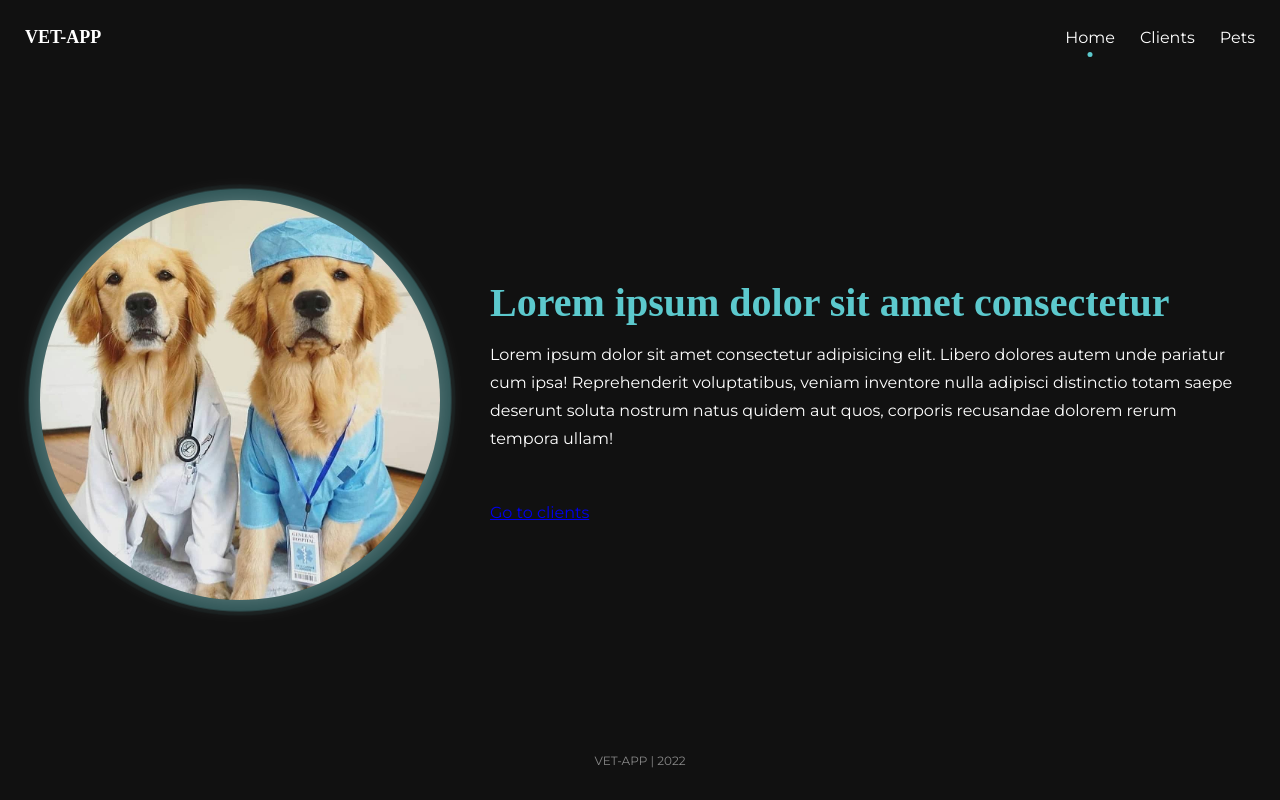
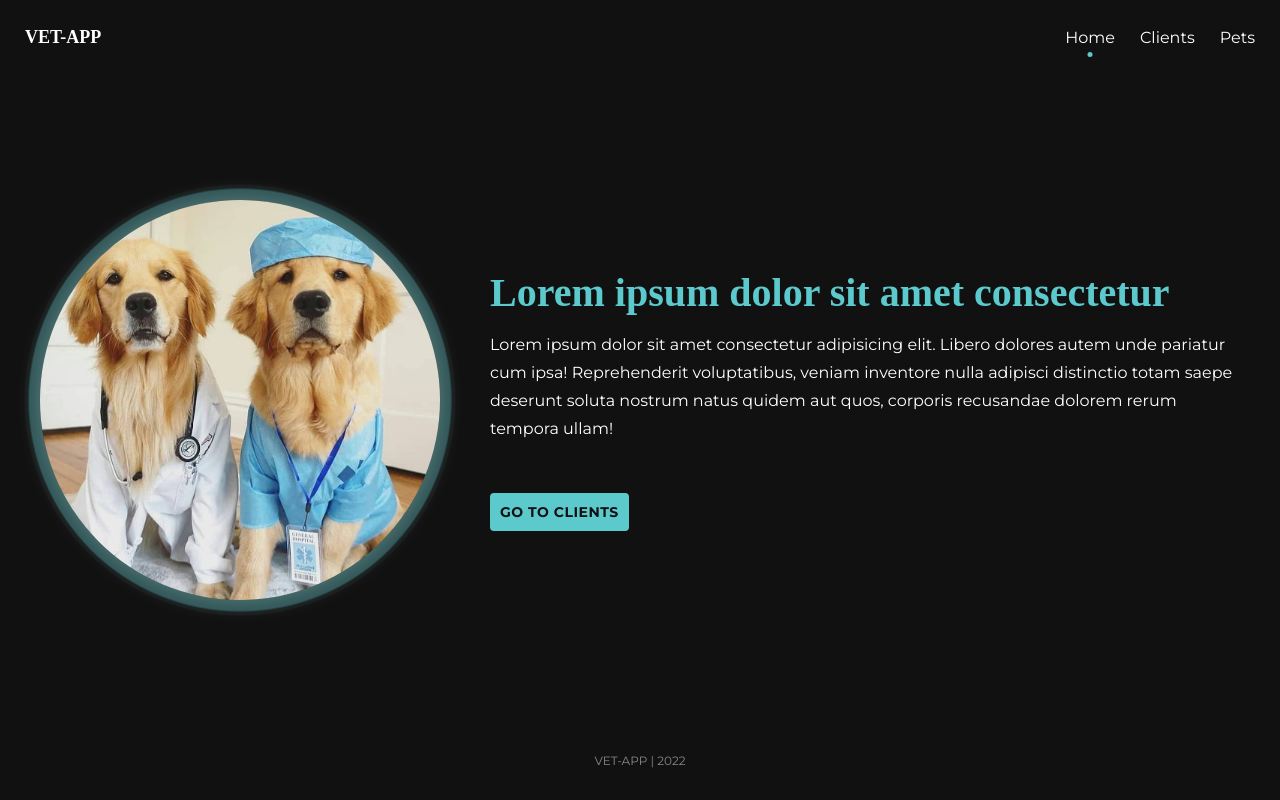
Before and after one commit to emiliodominguez/vet-app, a React (Create React App) app in the folder client/: page / in a window 1280 px wide. Built offline with nearby package versions, Linux system fonts and the light colour scheme; no server answers; a web font is replaced by a local one.

Commit message:
Minor fix

```diff
--- a/client/src/components/Shared/Button/Button.module.scss
+++ b/client/src/components/Shared/Button/Button.module.scss
@@ -1,24 +1,8 @@
+@use "../../../styles/form-elements";
 @use "../../../styles/variables";
 
 .btn {
-	display: inline-block;
-	background-color: rgb(var(--highlight-color));
-	color: rgb(var(--secondary-color));
-	text-decoration: none;
-	border: none;
-	font-size: 14px;
-	font-weight: variables.font-weight(bold);
-	letter-spacing: 0.5px;
-	padding: 10px;
-	border-radius: 3px;
-	text-transform: uppercase;
-	transition: background-color ease 250ms, transform ease 250ms;
-	cursor: pointer;
-
-	&:focus,
-	&:hover {
-		transform: scale(1.05);
-	}
+	@extend .btn;
 
 	&.sm {
 		padding: 5px 8px;
--- a/client/src/styles/_form-elements.scss
+++ b/client/src/styles/_form-elements.scss
@@ -1,11 +1,35 @@
 @use "./variables";
 
 input,
+select,
+.btn {
+	padding: 10px;
+	border-radius: 4px;
+}
+
+input,
 select {
-	padding: 10px;
-	border-radius: 5px;
 	font-family: var(--primary-font);
 	border: 1px solid rgba(var(--secondary-color, 0.05));
+}
+
+.btn {
+	display: inline-block;
+	background-color: rgb(var(--highlight-color));
+	color: rgb(var(--secondary-color));
+	text-decoration: none;
+	border: none;
+	font-size: 14px;
+	font-weight: variables.font-weight(bold);
+	letter-spacing: 0.5px;
+	text-transform: uppercase;
+	transition: background-color ease 250ms, transform ease 250ms;
+	cursor: pointer;
+
+	&:focus,
+	&:hover {
+		transform: scale(1.05);
+	}
 }
 
 .form {
```
